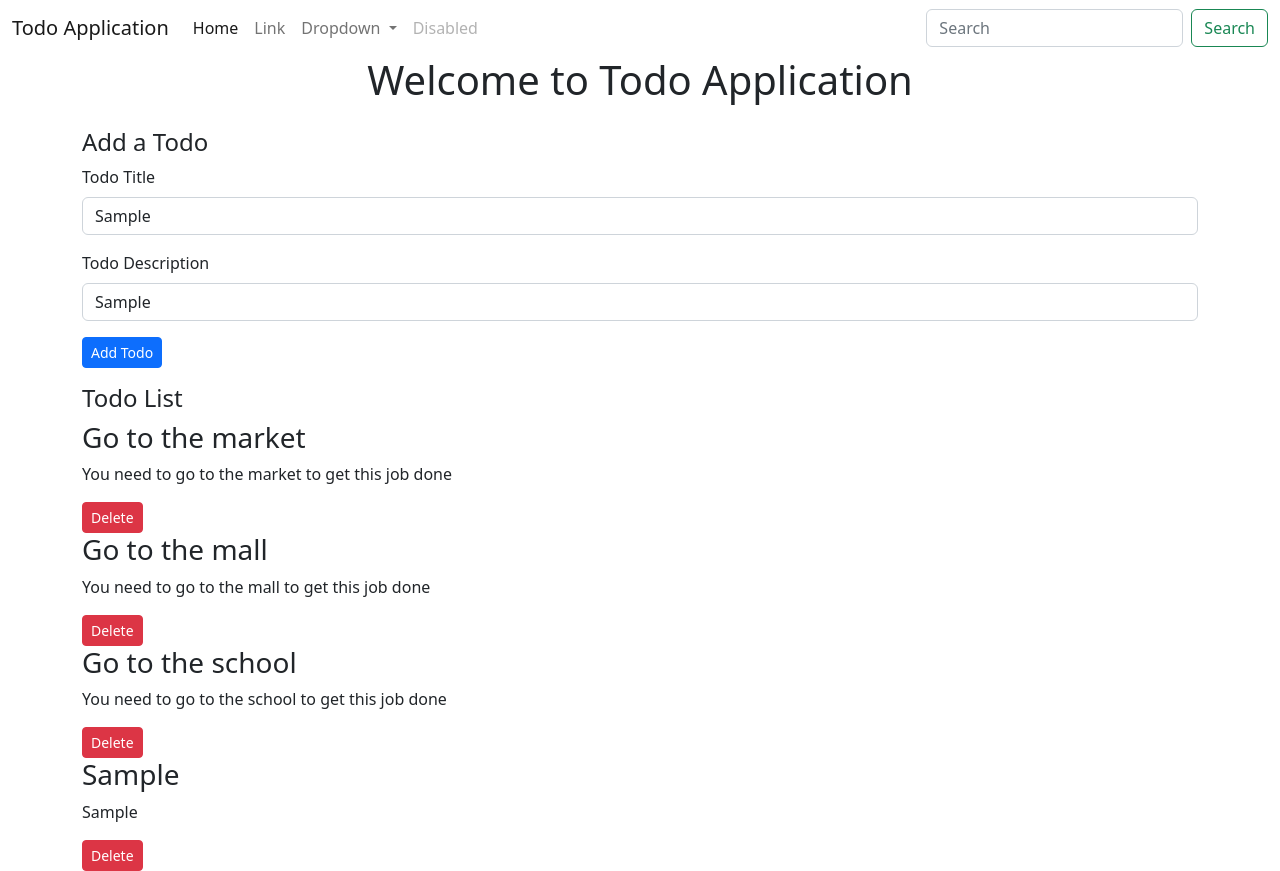
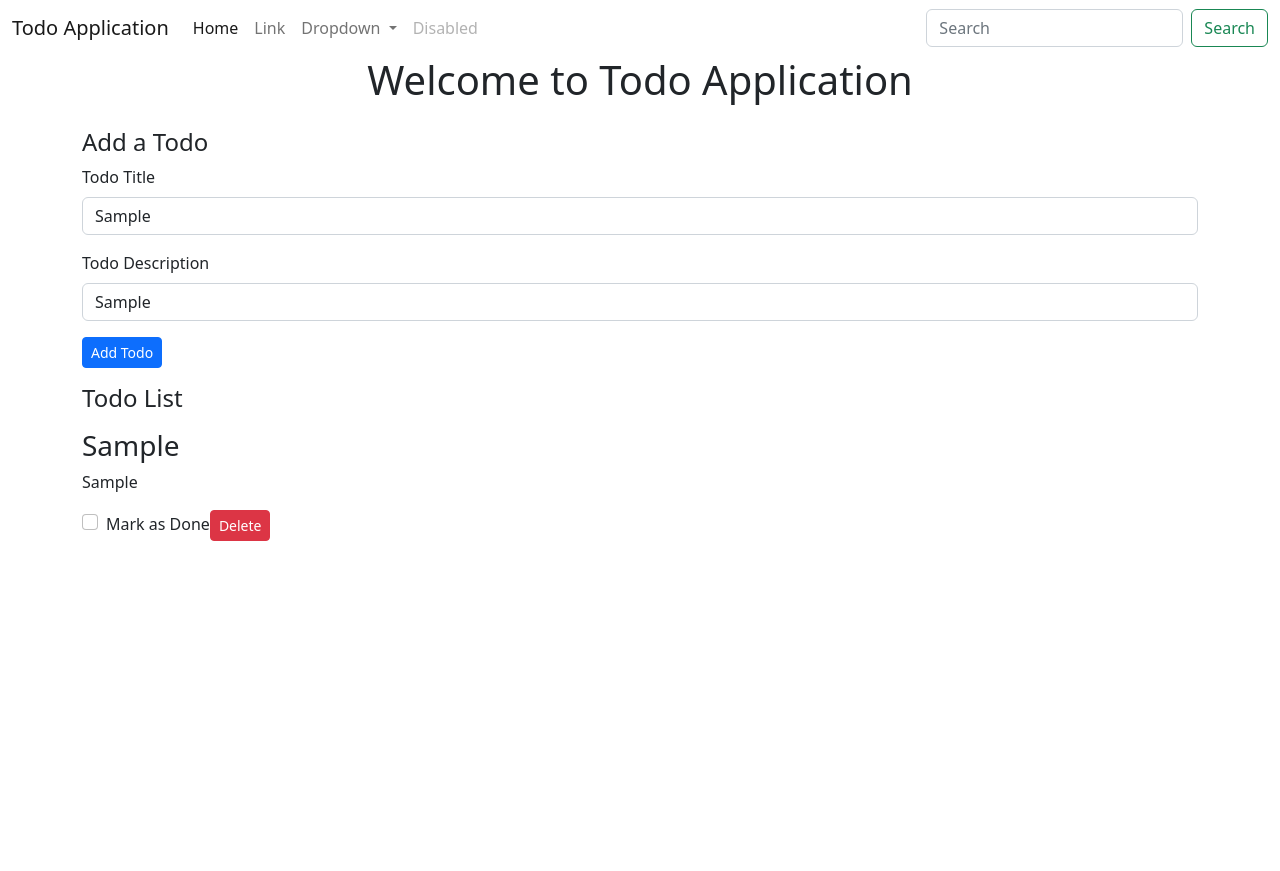
Before and after one commit to debajyoti2050/Angular-Todo-App, an Angular app: page / in a window 1280 px wide. Both pictures are taken after typing "Sample", "Sample" into the empty fields and a click on the button "Add Todo". After the commit the page ends 800 px from the top, so only its background shows below. Built offline with nearby package versions, Linux system fonts and the light colour scheme.

Commit message:
toggle todo checkbox

```diff
--- a/src/app/components/todo-item/todo-item.component.css
+++ b/src/app/components/todo-item/todo-item.component.css
@@ -0,0 +1,3 @@
+.strike {
+    text-decoration: line-through;
+}
--- a/src/app/components/todo-item/todo-item.component.html
+++ b/src/app/components/todo-item/todo-item.component.html
@@ -1,3 +1,8 @@
-<h3>{{todo.title}}</h3>
+<div class="my-3">
+<h3 [ngClass]="{'strike' : !todo.active }">{{todo.title}}</h3>
 <p>{{todo.desc}}</p>
+<div class="form-group form-check">
+    <input type="checkbox" class="form-check-input" id="exampleCheck1" (click)="onCheckboxClick(todo)" [checked]="!todo.active">
+    <label class="form-check-label" for="exampleCheck1">Mark as Done</label>
 <button class="btn btn-sm btn-danger" (click)="Delete(todo)">Delete</button>
+</div>
--- a/src/app/components/todo-item/todo-item.component.ts
+++ b/src/app/components/todo-item/todo-item.component.ts
@@ -9,10 +9,18 @@ import { Todo } from 'src/app/Todo';
 export class TodoItemComponent {
   @Input() todo: Todo;
   @Output() todoDelete: EventEmitter<Todo> = new EventEmitter();
+  @Output() todoCheckbox: EventEmitter<Todo> = new EventEmitter();
 
   Delete(todo : Todo){
     this.todoDelete.emit(todo);
     console.log('Clicked!');
   }
 
+  onCheckboxClick( todo ){
+    console.log('Clicked!');
+    this.todoCheckbox.emit(todo);
+  }
+
+
+
 }
--- a/src/app/components/todos/todos.component.html
+++ b/src/app/components/todos/todos.component.html
@@ -1,9 +1,9 @@
-<app-add-todo (todoAdd)="addTodo($event)"></app-add-todo>
+<app-add-todo (todoAdd)="addTodo($event)"  ></app-add-todo>
 <h4>Todo List</h4>
 <div *ngIf="this.todos.length == 0 ; else elseBlock">No todos to display</div>
 <ng-template #elseBlock>
   <div *ngFor="let todo of todos">
-    <app-todo-item [todo]="todo" (todoDelete)="deleteTodo($event)">
+    <app-todo-item [todo]="todo" (todoDelete)="deleteTodo($event)" (todoCheckbox)="toggleTodo($event)">
     </app-todo-item>
     <!-- <li>{{todo.sno}} - {{todo.title}} - {{todo.desc}} </li> -->
   </div>
--- a/src/app/components/todos/todos.component.ts
+++ b/src/app/components/todos/todos.component.ts
@@ -7,29 +7,18 @@ import { Todo } from 'src/app/Todo';
   styleUrls: ['./todos.component.css']
 })
 export class TodosComponent {
+  localItem : string;
   todos : Todo[] ;
 
   constructor(){
-    this.todos = [
-      {
-        sno: 1,
-        title: "Go to the market",
-        desc: "You need to go to the market to get this job done",
-        active: true
-      },
-      {
-        sno: 2,
-        title: "Go to the mall",
-        desc: "You need to go to the mall to get this job done",
-        active: true
-      },
-      {
-        sno: 3,
-        title: "Go to the school",
-        desc: "You need to go to the school to get this job done",
-        active: true
-      }
-    ]
+    this.localItem = localStorage.getItem("todos");
+    if (this.localItem == null){
+      this.todos = [];
+    }
+    else{
+      this.todos = JSON.parse(this.localItem);
+    }
+
   }
   deleteTodo (todo : Todo){
     console.log("I am working", todo);
@@ -43,6 +32,14 @@ export class TodosComponent {
     let index = this.todos.length + 1;
     todo.sno = index;
     this.todos.push(todo);
+    localStorage.setItem("todos", JSON.stringify(this.todos));
+  }
+
+  toggleTodo (todo : Todo){
+    console.log("I am working", todo);
+    let index = this.todos.indexOf(todo);
+    this.todos[index].active = !this.todos[index].active;
+    localStorage.setItem("todos", JSON.stringify(this.todos));
   }
 
 }
```
